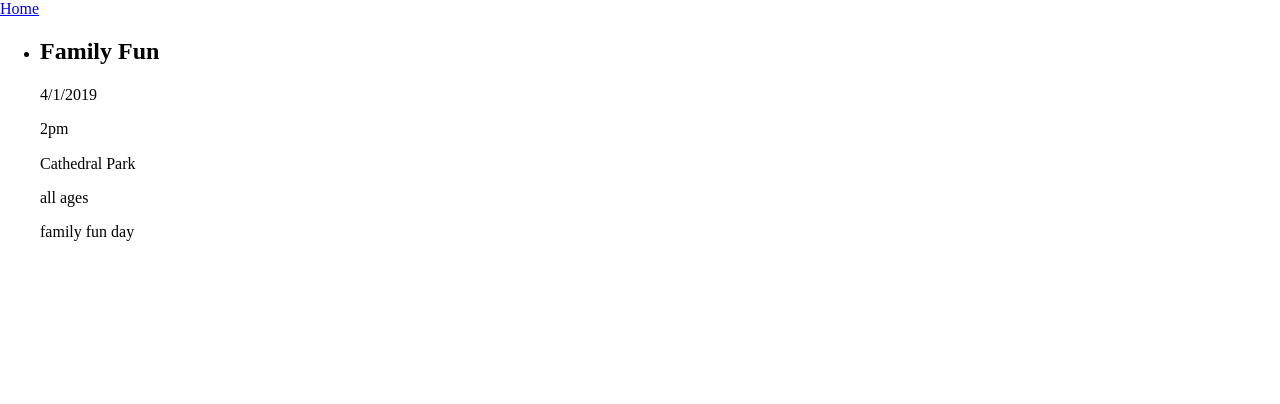
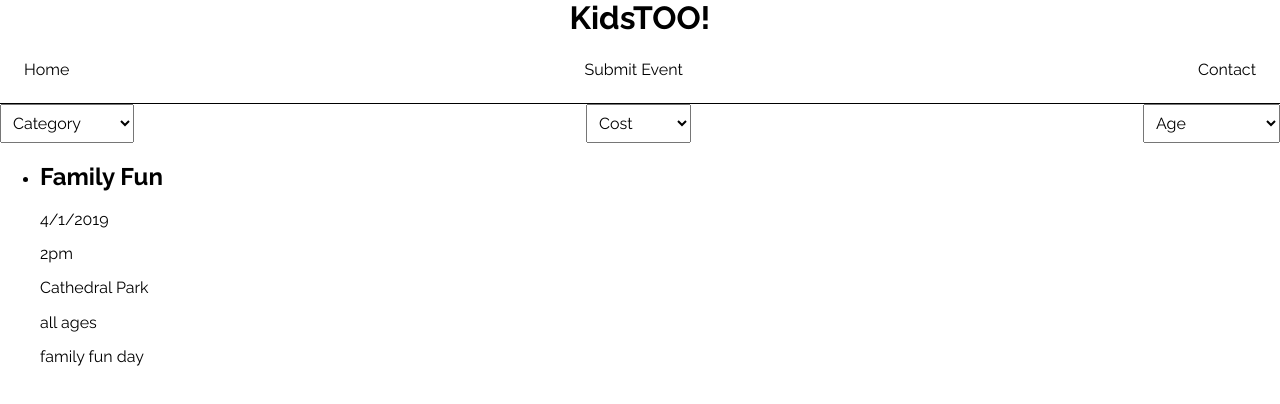
Before and after one commit to via-tech/kids-too-pdx-client, a React app: page / in a window 1280 px wide. Built offline with nearby package versions, Linux system fonts and the light colour scheme.

Commit message:
added basic css to header, and home with events and set up filtering

```diff
--- a/src/components/app/App.css
+++ /dev/null
@@ -1,3 +0,0 @@
-// .App {
-//   background-image: url("")
-// }
--- /dev/null
+++ b/src/components/events/Events.css
@@ -0,0 +1,11 @@
+.Select {
+  color: red;
+  display: flex;
+  justify-content: space-between;
+  align-content: center;
+  select {
+    display: flex;
+    justify-content: space-between;
+    padding: .5em;
+  }
+}
--- a/src/components/events/Events.js
+++ b/src/components/events/Events.js
@@ -1,15 +1,49 @@
 import React from 'react';
 import Event from './Event';
 import PropTypes from 'prop-types';
+import styles from './Events.css';
 
 function Events({ events }) {
   const listOfEvents = events.map((event, i) => {
-    return <li key={i}><Event event={event}/></li>;
+    return <li key={i}><Event event={event} /></li>;
   });
   return (
-    <ul>
-      {listOfEvents}
-    </ul>
+    <>
+      <section className={styles.Select}>
+        <select>
+          <option value="" selected disabled hidden>Category</option>
+          <option value="sports">Sports</option>
+          <option value="arts">Art</option>
+          <option value="music">Music</option>
+          <option value="performance">Performance</option>
+          <option value="education">Educational</option>
+          <option value="volunteer">Volunteer</option>
+        </select>
+        <select>
+          <option value="" selected disabled hidden>Cost</option>
+          <option value="free">Free</option>
+          <option value="donation">Donation</option>
+          <option value="$">$1-$5</option>
+          <option value="$$">$6-$10</option>
+          <option value="$$$">$10+</option>
+          <option value="$$$$">$20+</option>
+        </select>
+        <select>
+          <option value="" selected disabled hidden>Age</option>
+          <option value="baby">Babies</option>
+          <option value="ps">PreSchoolers</option>
+          <option value="k3">K-3</option>
+          <option value="4-6">4-6</option>
+          <option value="ms">MS</option>
+          <option value="hs">HS</option>
+        </select>
+      </section>
+      <section>
+        <ul>
+          {listOfEvents}
+        </ul>
+      </section>
+    </>
   );
 }
 Events.propTypes = {
--- /dev/null
+++ b/src/components/header/Header.css
@@ -0,0 +1,17 @@
+.Header{
+    border-bottom: 1px solid black;
+    nav {
+      display: flex;
+      justify-content: space-between;
+      padding: 1em;
+    }
+    a {
+      margin: .5em;
+      text-decoration: none;
+      color: black;
+    }
+  }
+.logo {
+  margin: 0;
+  text-align: center;
+}
--- a/src/components/header/Header.js
+++ b/src/components/header/Header.js
@@ -1,22 +1,31 @@
 import React from 'react';
 import { BrowserRouter as Router, Route, Switch, Link } from 'react-router-dom';
 import Home from '../home/Home';
+import styles from './Header.css';
 
 function Header() {
   return (
-
+    <>
+    <h1 className={styles.logo}>
+      KidsTOO!
+    </h1>
     <Router>
-      <header>
+      <section>
+        <header className={styles.Header}>
           <nav>
             <Link to='/'>Home</Link>
+            <Link to='/'>Submit Event</Link>
+            <Link to='/'>Contact</Link>
+          </nav>
+        </header>
         <Switch>
           <Route exact path='/' component={Home} />
           {/* <Route exact path='/submitevent' Component={SubmitEvent} />
                 <Route exact path='/contact' Component={Contact} /> */}
         </Switch>
-        </nav>
-      </header>
+      </section>
     </Router>
+    </>
   );
 }
 export default Header;
--- /dev/null
+++ b/src/components/home/Home.css
@@ -0,0 +1,3 @@
+* {
+  font-family: 'Raleway', sans-serif;
+}
--- a/src/components/home/Home.js
+++ b/src/components/home/Home.js
@@ -1,5 +1,6 @@
 import React from 'react';
 import Events from '../events/Events';
+import styles from './Home.css';
 
 const data = [{
   name: 'Family Fun',
@@ -12,9 +13,9 @@ const data = [{
 }];
 function Home() {
   return (
-    <>
-    <Events events={data}/>
-    </>
+    <section className={styles.Home}>
+      <Events events={data} />
+    </section>
   );
 }
 export default Home;
--- a/src/index.html
+++ b/src/index.html
@@ -6,6 +6,7 @@
   <meta name="viewport" content="width=device-width, initial-scale=1.0">
   <meta http-equiv="X-UA-Compatible" content="ie=edge">
   <title>KidsToo</title>
+  <link href="https://fonts.googleapis.com/css?family=Raleway:100,200,200i,300,400,500,700" rel="stylesheet">
 </head>
 
 <body>
```
Also changed, not shown: src/components/app/App.js (+1 -6 lines). Lines whose indentation alone changed are shown as unchanged.
